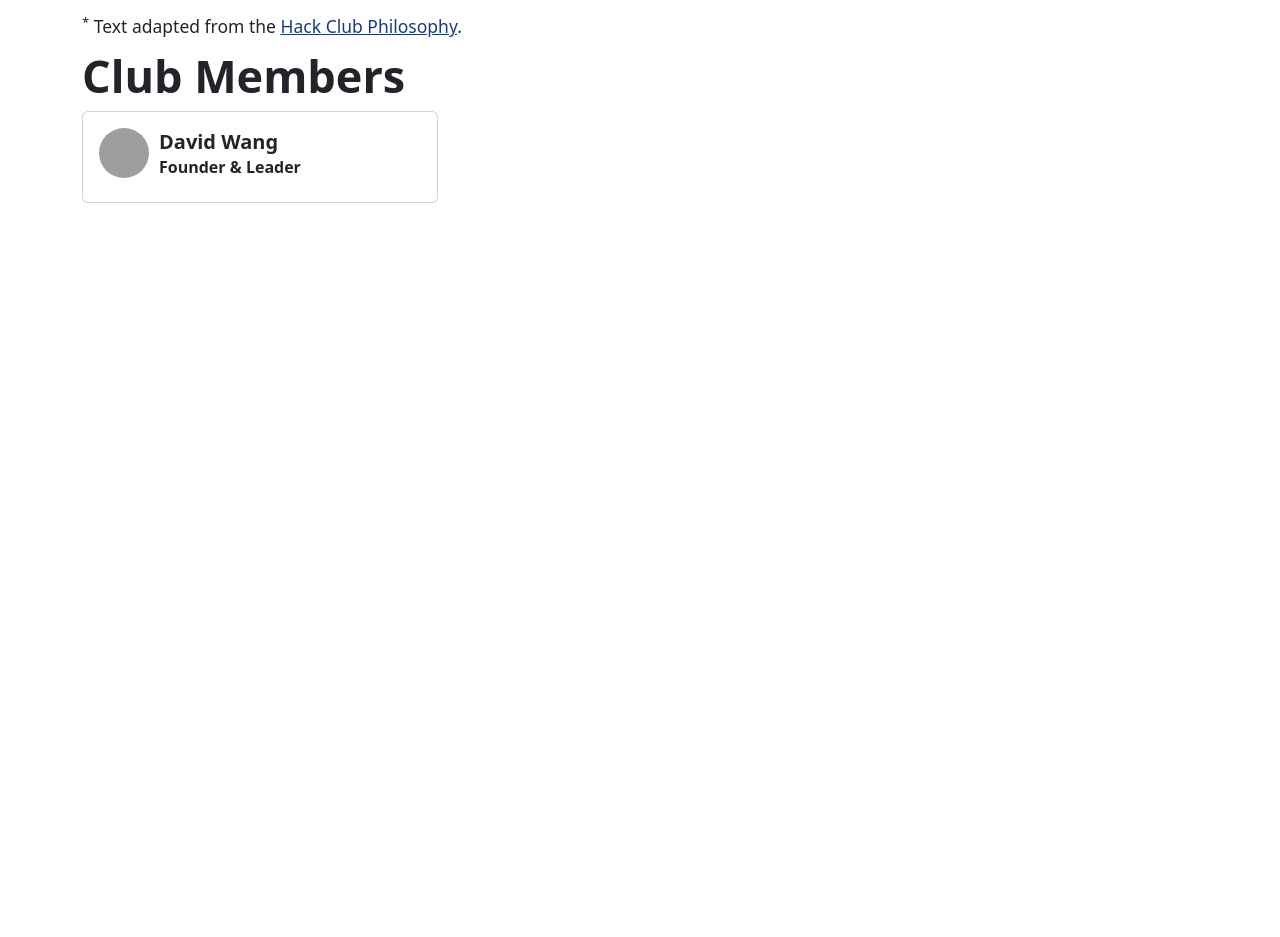
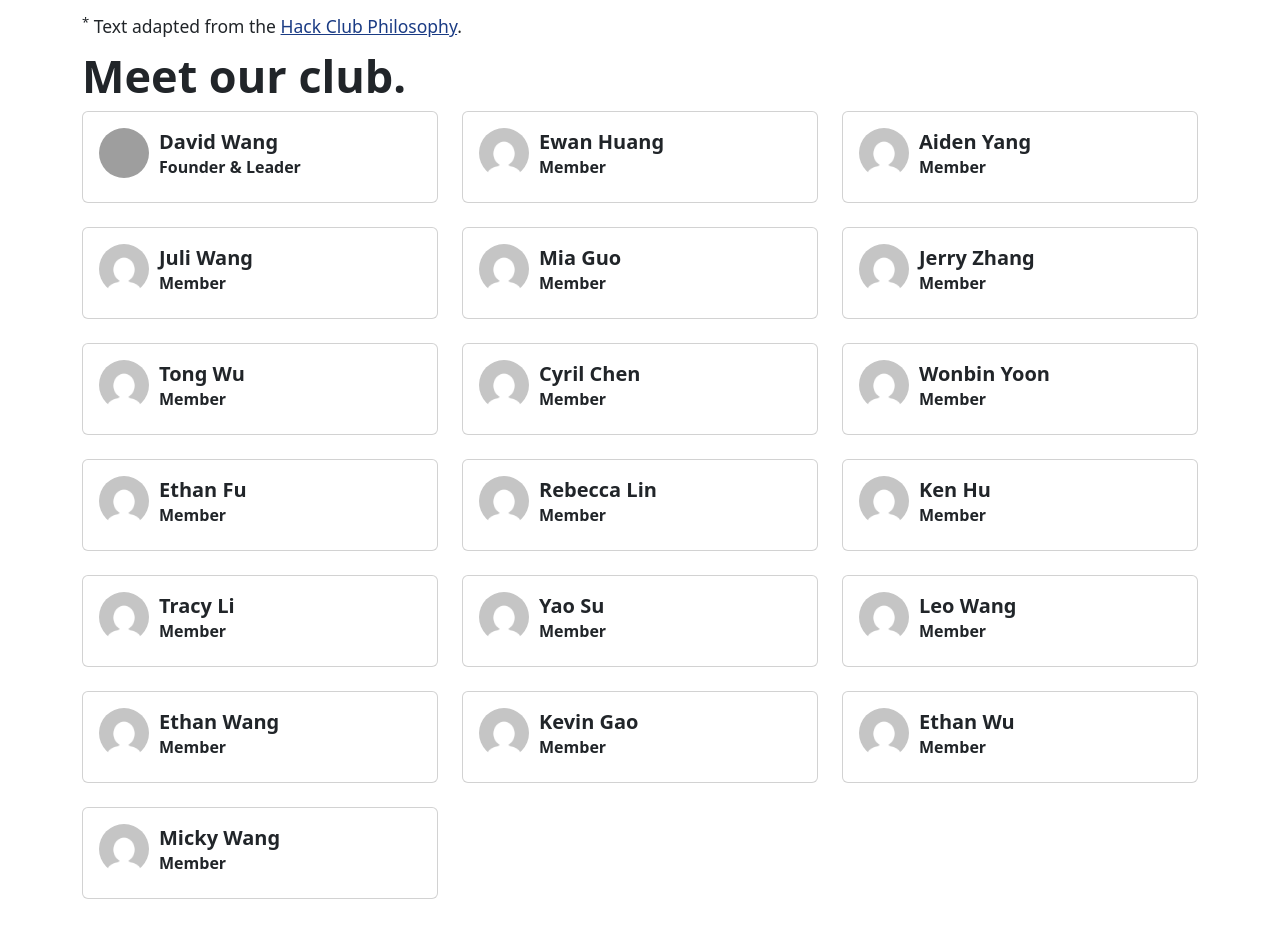
Before and after one commit to Hack-Club-BINJ/hack-club-binj.github.io, a Vue app: page /about in a window 1280 px wide. Shown: the part 1080-2017 px from the top of the page. Before the commit the page ends 1331 px from the top, so only its background shows below. Built offline with nearby package versions, Linux system fonts and the light colour scheme; grey boxes are pictures that could not be loaded; a web font is replaced by a local one.

Commit message:
add member list

```diff
--- a/src/assets/members.json
+++ b/src/assets/members.json
@@ -3,5 +3,77 @@
         "name": "David Wang",
         "position": "Founder & Leader",
         "avatar": "https://hc-cdn.hel1.your-objectstorage.com/s/v3/ce258e78e44364821815dc67f28fdaf4792ba032_david.png"
+    },
+    {
+        "name": "Ewan Huang",
+        "position": "Member"
+    },
+    {
+        "name": "Aiden Yang",
+        "position": "Member"
+    },
+    {
+        "name": "Juli Wang",
+        "position": "Member"
+    },
+    {
+        "name": "Mia Guo",
+        "position": "Member"
+    },
+    {
+        "name": "Jerry Zhang",
+        "position": "Member"
+    },
+    {
+        "name": "Tong Wu",
+        "position": "Member"
+    },
+    {
+        "name": "Cyril Chen",
+        "position": "Member"
+    },
+    {
+        "name": "Wonbin Yoon",
+        "position": "Member"
+    },
+    {
+        "name": "Ethan Fu",
+        "position": "Member"
+    },
+    {
+        "name": "Rebecca Lin",
+        "position": "Member"
+    },
+    {
+        "name": "Ken Hu",
+        "position": "Member"
+    },
+    {
+        "name": "Tracy Li",
+        "position": "Member"
+    },
+    {
+        "name": "Yao Su",
+        "position": "Member"
+    },
+    {
+        "name": "Leo Wang",
+        "position": "Member"
+    },
+    {
+        "name": "Ethan Wang",
+        "position": "Member"
+    },
+    {
+        "name": "Kevin Gao",
+        "position": "Member"
+    },
+    {
+        "name": "Ethan Wu",
+        "position": "Member"
+    },
+    {
+        "name": "Micky Wang",
+        "position": "Member"
     }
 ]
--- a/src/views/AboutView.vue
+++ b/src/views/AboutView.vue
@@ -47,13 +47,24 @@ import members from '@/assets/members.json'
       ><sup>*</sup> Text adapted from the
       <a href="https://hackclub.com/philosophy/" target="_blank">Hack Club Philosophy</a>.</small
     >
-    <h2 class="mt-2">Club Members</h2>
+    <h2 class="mt-2">Meet our club.</h2>
     <div class="row">
       <div class="col-12 col-md-6 col-lg-4 mb-4" v-for="member in members" :key="member.name">
         <div class="card">
           <div class="card-body">
             <div class="card-title d-flex align-items-center">
-              <img :src="member.avatar" class="rounded-circle avatar" :alt="member.name" />
+              <img
+                :src="member.avatar"
+                class="rounded-circle avatar"
+                :alt="member.name"
+                v-if="member.avatar"
+              />
+              <img
+                src="@/assets/avatar.jpg"
+                class="rounded-circle avatar"
+                :alt="member.name"
+                v-else
+              />
               <div>
                 <h5 class="mb-1">{{ member.name }}</h5>
                 <h6 class="mb-0">{{ member.position }}</h6>
```
Also changed, not shown: src/assets/avatar.jpg (added).
